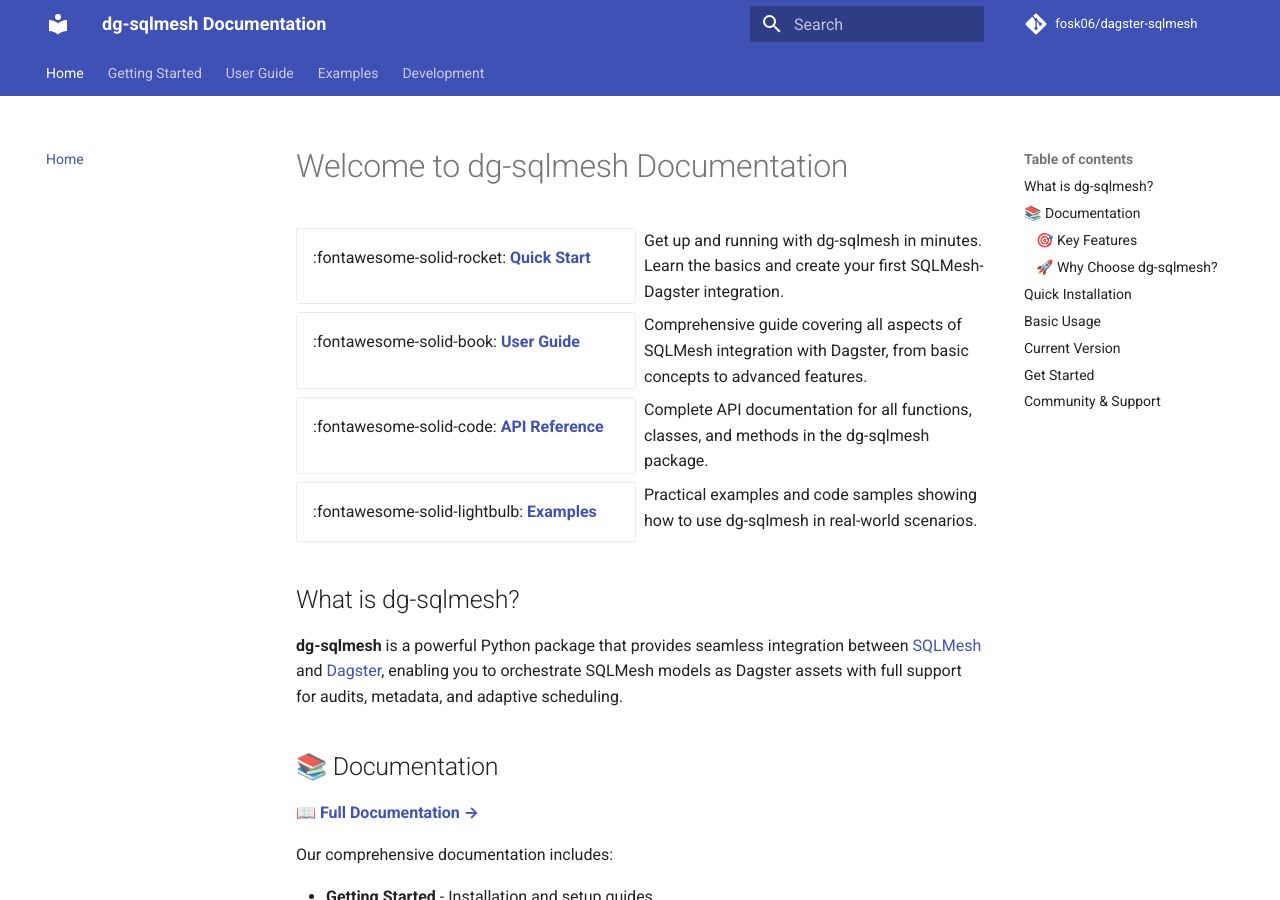
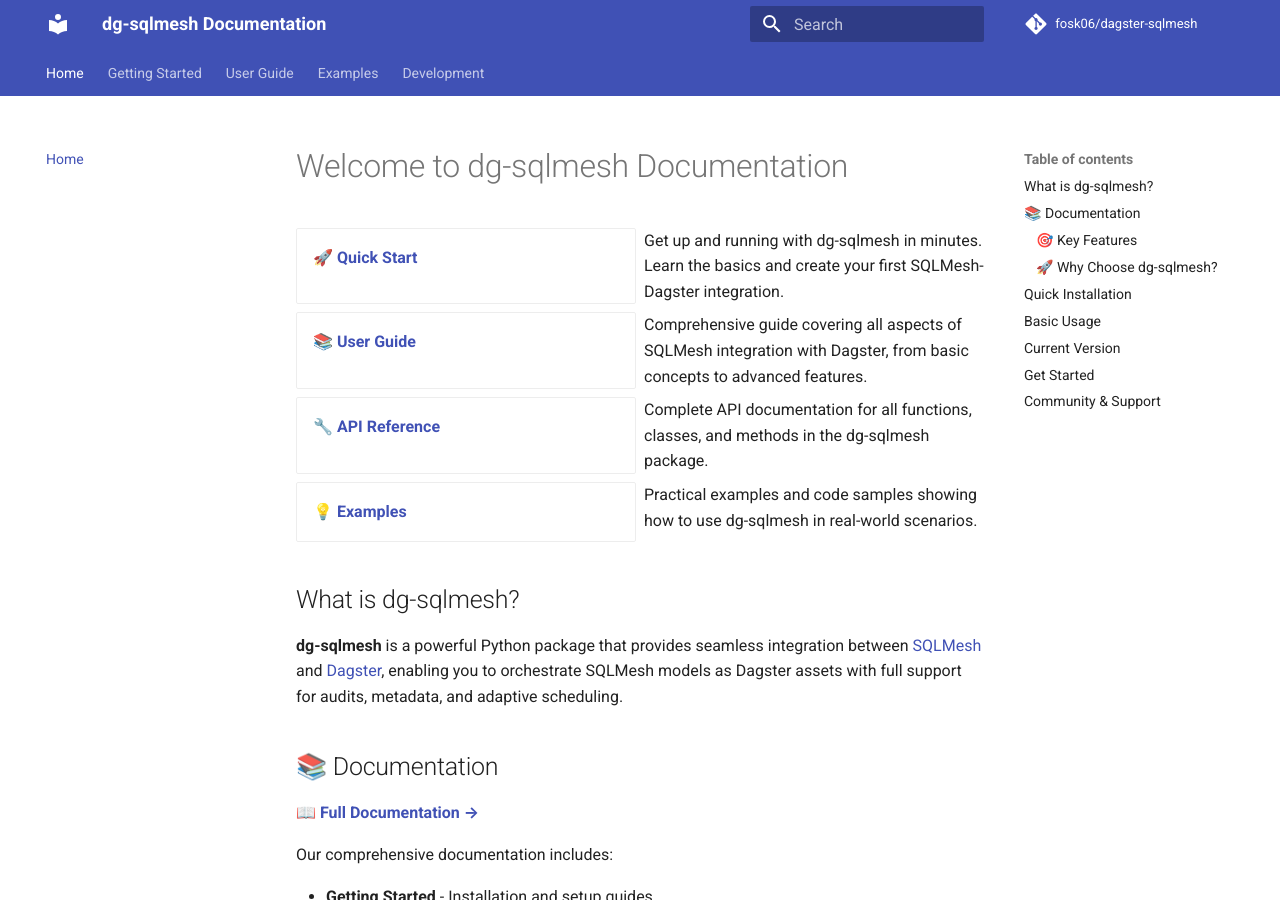
Before and after one commit to polivbr/dagster-sqlmesh, an MkDocs documentation site: the page built from docs/index.md, in a window 1280 px wide and 900 px high. Built offline with MkDocs 1.6.1 and Material for MkDocs 9.7.7, drawn with Linux system fonts in a browser that asks for light colours; comment, search, counter and statistics services are not loaded.

Commit message:
docs: fix FontAwesome icons by replacing with native emojis and simplify MkDocs config

```diff
--- a/docs/index.md
+++ b/docs/index.md
@@ -2,19 +2,19 @@
 
 <div class="grid cards" markdown>
 
-- :fontawesome-solid-rocket: **[Quick Start](getting-started/quick-start.md)**
+- 🚀 **[Quick Start](getting-started/quick-start.md)**
 
   Get up and running with dg-sqlmesh in minutes. Learn the basics and create your first SQLMesh-Dagster integration.
 
-- :fontawesome-solid-book: **[User Guide](user-guide/core-concepts.md)**
+- 📚 **[User Guide](user-guide/core-concepts.md)**
 
   Comprehensive guide covering all aspects of SQLMesh integration with Dagster, from basic concepts to advanced features.
 
-- :fontawesome-solid-code: **[API Reference](api/factory-functions.md)**
+- 🔧 **[API Reference](api/factory-functions.md)**
 
   Complete API documentation for all functions, classes, and methods in the dg-sqlmesh package.
 
-- :fontawesome-solid-lightbulb: **[Examples](examples/basic-usage.md)**
+- 💡 **[Examples](examples/basic-usage.md)**
 
   Practical examples and code samples showing how to use dg-sqlmesh in real-world scenarios.
 
--- a/mkdocs.yml
+++ b/mkdocs.yml
@@ -83,6 +83,7 @@
   - pymdownx.tasklist:
       custom_checkbox: true
   - pymdownx.tilde
+  - pymdownx.emoji
 
 # Validation
 validation:
```
